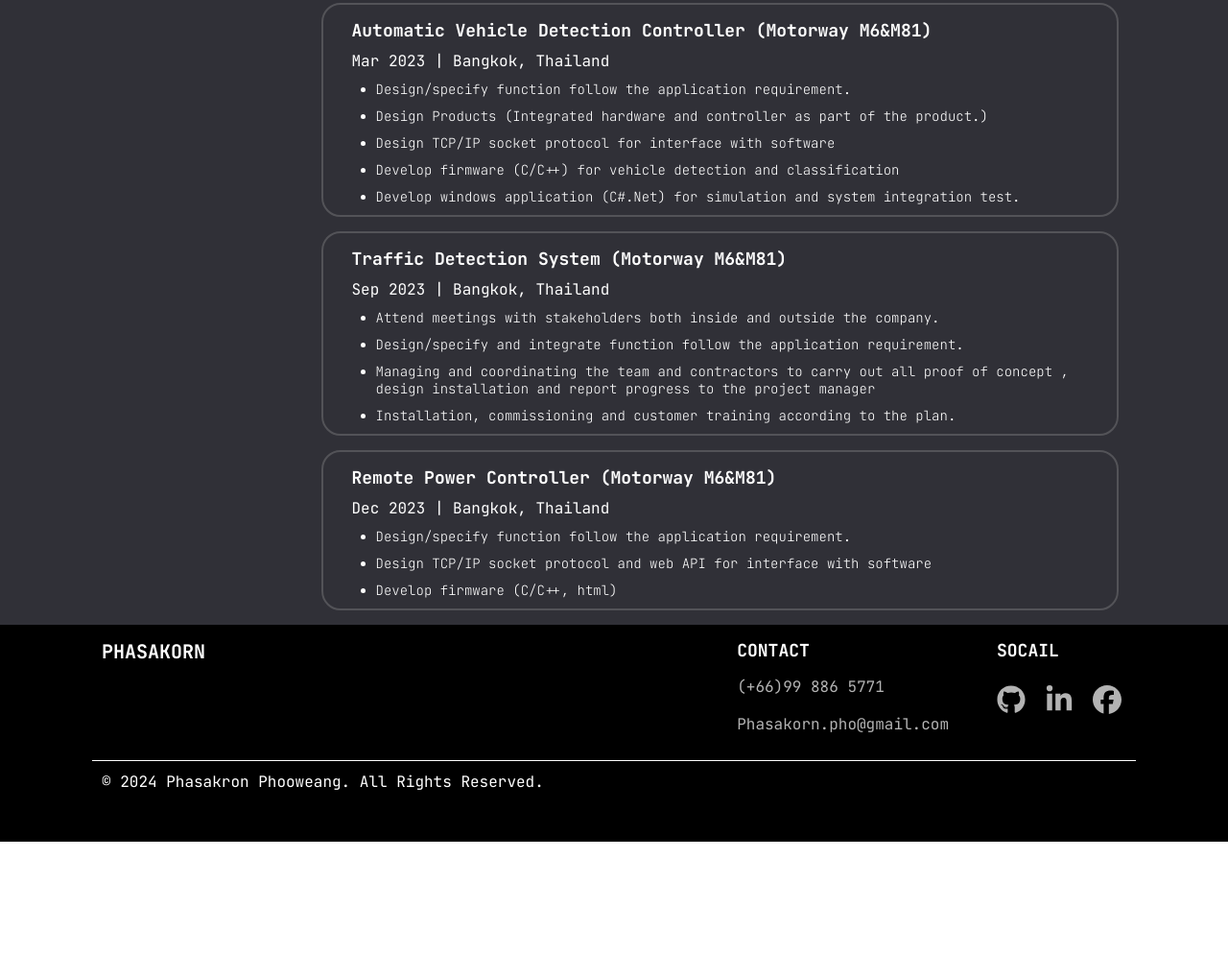
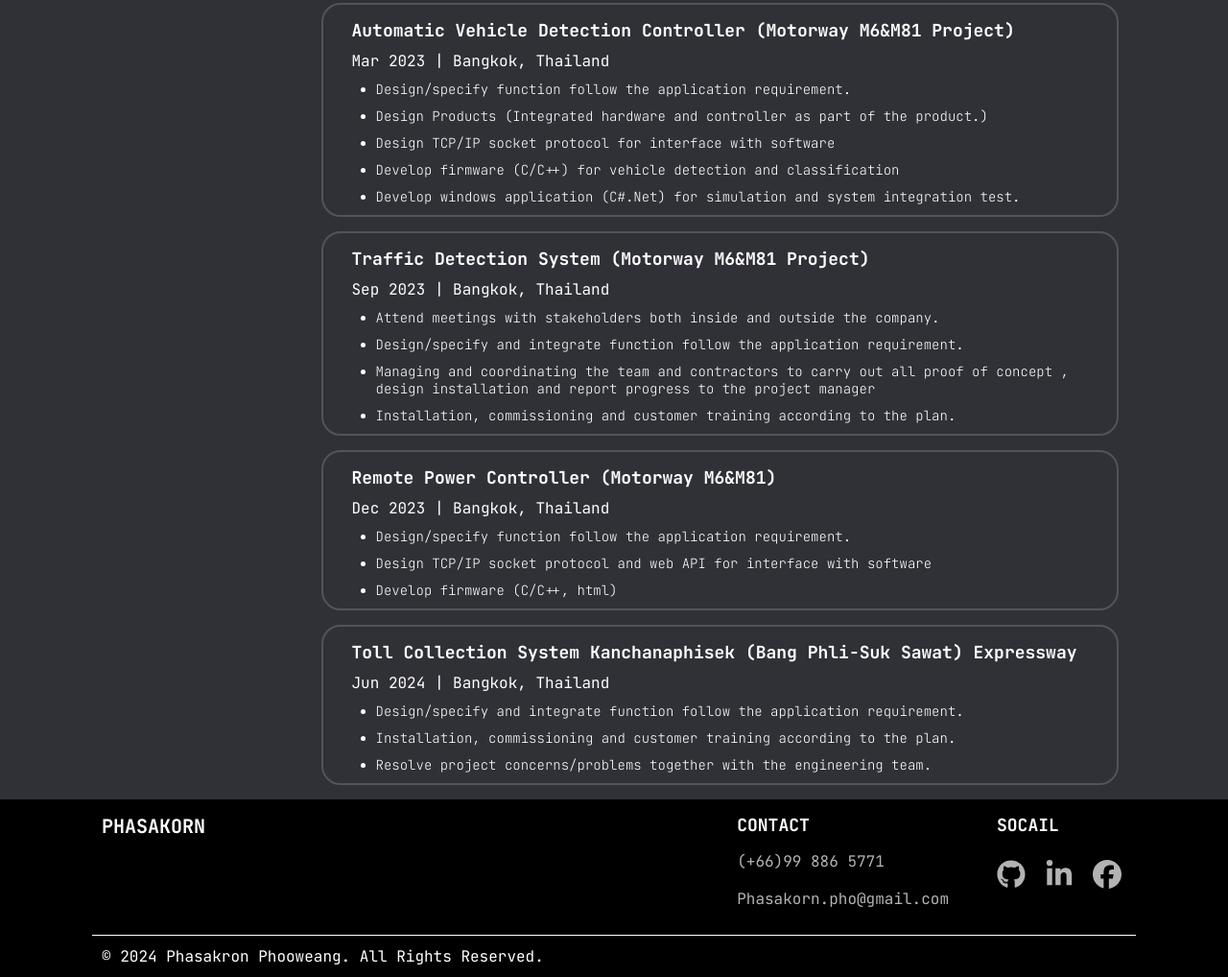
Before and after one commit to PhasakornPho/Portfolio-Website, a plain HTML site: page index.html in a window 1280 px wide. Shown: the part 2547-3565 px from the top of the page at 96% size. Before the commit the page ends 3424 px from the top, so only its background shows below. Drawn offline with Linux system fonts and the light colour scheme.

Commit message:
Add Project

```diff
--- a/index.html
+++ b/index.html
@@ -458,7 +458,7 @@
 							<div class="item box">
 								<ul class="list-style-none">
 									<li class="font-18px font-bold white">
-										Toll Collection System (Burapha Withi Expressway)
+										Toll Collection System Burapha Withi Expressway
 									</li>
 									<li class="font-16px font-regular white">
 										Nov 2021 | Bangkok, Thailand
@@ -483,7 +483,8 @@
 							<div class="item box">
 								<ul class="list-style-none">
 									<li class="font-18px font-bold white">
-										Automatic Vehicle Detection Controller (Motorway M6&M81)
+										Automatic Vehicle Detection Controller (Motorway M6&M81
+										Project)
 									</li>
 									<li class="font-16px font-regular white">
 										Mar 2023 | Bangkok, Thailand
@@ -516,7 +517,7 @@
 							<div class="item box">
 								<ul class="list-style-none">
 									<li class="font-18px font-bold white">
-										Traffic Detection System (Motorway M6&M81)
+										Traffic Detection System (Motorway M6&M81 Project)
 									</li>
 									<li class="font-16px font-regular white">
 										Sep 2023 | Bangkok, Thailand
@@ -562,6 +563,32 @@
 										</li>
 										<li class="font-14px font-extralight white">
 											Develop firmware (C/C++, html)
+										</li>
+									</ul>
+								</ul>
+							</div>
+
+							<div class="item box">
+								<ul class="list-style-none">
+									<li class="font-18px font-bold white">
+										Toll Collection System Kanchanaphisek (Bang Phli-Suk Sawat)
+										Expressway
+									</li>
+									<li class="font-16px font-regular white">
+										Jun 2024 | Bangkok, Thailand
+									</li>
+									<ul class="list-in-item list-style-disc">
+										<li class="font-14px font-extralight white">
+											Design/specify and integrate function follow the
+											application requirement.
+										</li>
+										<li class="font-14px font-extralight white">
+											Installation, commissioning and customer training
+											according to the plan.
+										</li>
+										<li class="font-14px font-extralight white">
+											Resolve project concerns/problems together with the
+											engineering team.
 										</li>
 									</ul>
 								</ul>
--- a/styles/style.css
+++ b/styles/style.css
@@ -322,14 +322,16 @@ body {
 	background-color: rgb(200, 200, 200);
 }
 
-#bntSW:checked + div #bntListMenu:checked ~ .header-menu-container {
-	background-color: rgb(200, 200, 200);
+@media all and (max-width: 1151px) {
+	#bntSW:checked + div #bntListMenu:checked ~ .header-menu-container {
+		background-color: rgb(200, 200, 200);
+	}
 }
 
 #bntSW:checked + div .home {
 	width: 100%;
 	height: 100vh;
-	background: linear-gradient(to right, rgba(150, 150, 150, 0.8), rgba(150, 150, 150, 0.8)),
+	background: linear-gradient(to right, rgba(150, 150, 150, 1), rgba(150, 150, 150, 1)),
 		url(./image/Home-background-1.svg);
 }
 
```
